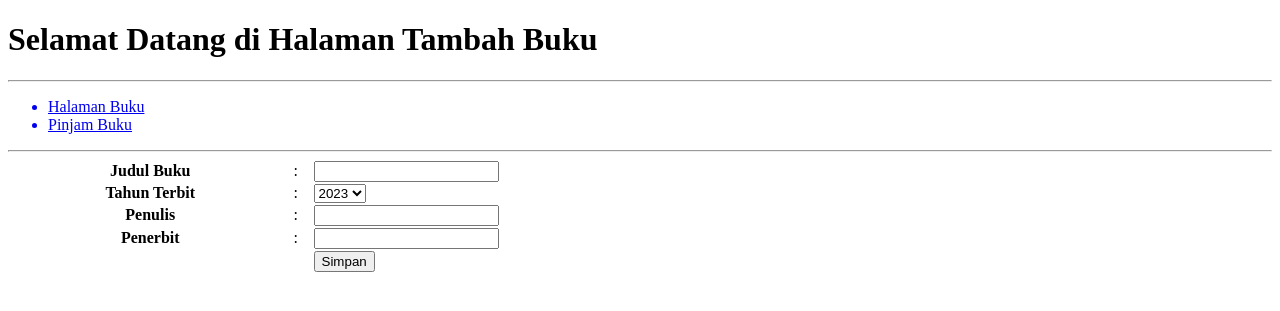
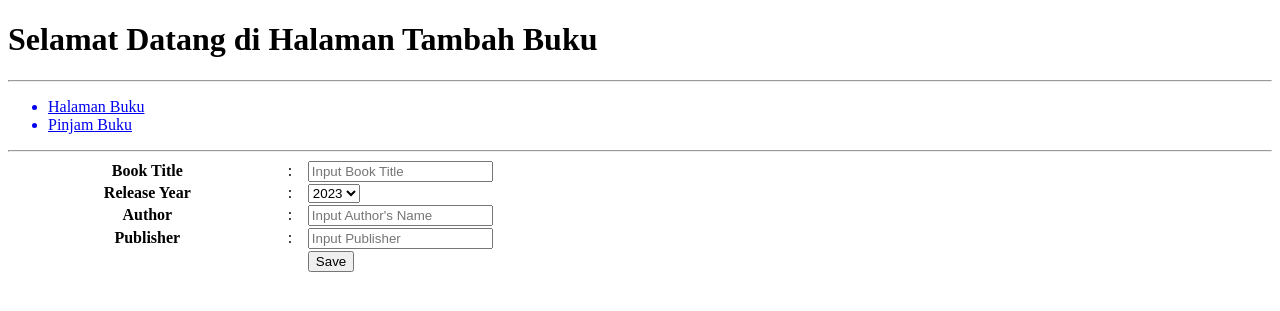
Before and after one commit to Tech1es/pwd, a PHP site: page /tambah_buku.php in a window 1280 px wide. Shown: the top 311 px of the page. Run offline with PHP 8.4, Linux system fonts and the light colour scheme.

Commit message:
Kesekian Kali

```diff
--- a/pertemuan10datbes/controllers/functions.php
+++ b/pertemuan10datbes/controllers/functions.php
@@ -38,3 +38,22 @@ function buku_satu_jumlah($id_buku)
     q("SELECT * FROM buku WHERE id = '$id_buku'")
   );
 }
+
+function user_satu_jumlah($username)
+{
+  return mysqli_num_rows(
+    q(
+      "SELECT * FROM user WHERE username = '$username'"
+    )
+  );
+}
+
+function user_satu($username, $isi_tabel)
+{
+  $x = mysqli_fetch_assoc(
+    q(
+      "SELECT * FROM user WHERE username = '$username'"
+    )
+    );
+    return $x[$isi_tabel];
+}
--- a/pertemuan10datbes/edit_buku.php
+++ b/pertemuan10datbes/edit_buku.php
@@ -17,7 +17,7 @@ $id_buku = $_GET["id"];
 </head>
 
 <body>
-    <h1>Selamat Datang di Halaman Edit Buku</h1>
+    <h1 style="text-align: center;">Selamat Datang di Halaman Edit Buku</h1>
     <hr>
     <ul>
         <a href="buku.php">
--- a/pertemuan10datbes/index.php
+++ b/pertemuan10datbes/index.php
@@ -7,7 +7,7 @@
     <title>Website Saya</title>
 </head>
 <body>
-    <h1>Selamat Datang di Website Saya</h1>
+    <h1 style="text-align: center;">Selamat Datang di Website Saya</h1>
     <hr>
     <ul>
         <a href="buku.php">
--- a/pertemuan10datbes/tambah_buku.php
+++ b/pertemuan10datbes/tambah_buku.php
@@ -28,14 +28,14 @@
     <form action="" method="post">
         <table>
             <tr>
-                <th>Judul Buku</th>
+                <th>Book Title</th>
                 <td>:</td>
                 <td>
-                    <input type="text" name="judul_buku" value="<?= @$_POST["judul_buku"]; ?>">
+                    <input type="text" name="judul_buku" placeholder="Input Book Title" value="<?= @$_POST["judul_buku"]; ?>">
                 </td>
             </tr>
             <tr>
-                <th>Tahun Terbit</th>
+                <th>Release Year</th>
                 <td>:</td>
                 <td>
                     <select name="tahun_terbit">
@@ -48,24 +48,24 @@
                 </td>
             </tr>
             <tr>
-                <th>Penulis</th>
+                <th>Author</th>
                 <td>:</td>
                 <td>
-                    <input type="text" name="penulis" value="<?= @$_POST["penulis"]; ?>">
+                    <input type="text" name="penulis" placeholder="Input Author's Name" value="<?= @$_POST["penulis"]; ?>">
                 </td>
             </tr>
             <tr>
-                <th>Penerbit</th>
+                <th>Publisher</th>
                 <td>:</td>
                 <td>
-                    <input type="text" name="penerbit" value="<?= @$_POST["penerbit"]; ?>">
+                    <input type="text" name="penerbit" placeholder="Input Publisher" value="<?= @$_POST["penerbit"]; ?>">
                 </td>
             </tr>
             <tr>
                 <td></td>
                 <td></td>
                 <td>
-                    <button name="simpan_buku" type="submit">Simpan</button>
+                    <button name="simpan_buku" type="submit">Save</button>
                 </td>
             </tr>
         </table>
@@ -94,7 +94,7 @@
                 echo "
                 <script>
                 alert('Buku berhasil ditambahkan');
-                location='tambah_buku.php';
+                location='buku.php';
                 </script>
                 ";
             } else {
```
Also changed, not shown: pertemuan10datbes/buku.php (+7 -6 lines), pertemuan10datbes/controllers/simpan_registrasi.php (deleted, +0 -13 lines), pertemuan10datbes/login.php (+34 -3 lines).
